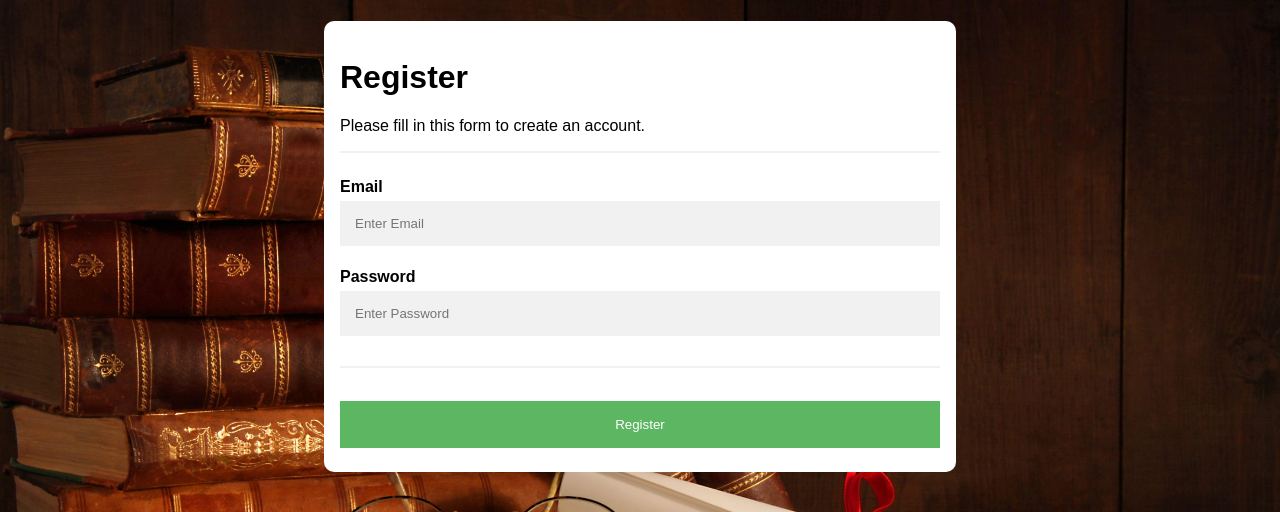
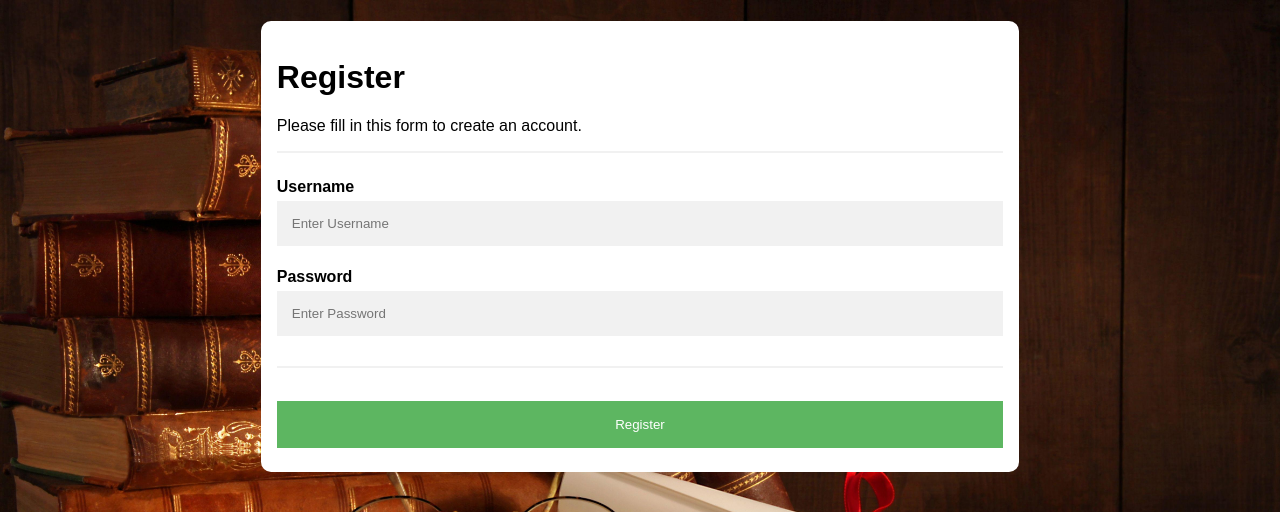
Before and after one commit to bharatkram/web-app-dev_2019501009, a Flask app: page /register in a window 1280 px wide. Shown: the top 512 px of the page. Run offline with Flask 2, Linux system fonts and the light colour scheme.

Commit message:
Task 2 completed.

```diff
--- a/project1/application.py
+++ b/project1/application.py
@@ -23,14 +23,21 @@ db = scoped_session(sessionmaker(bind=engine))
 
 @app.route("/")
 def index():
-    return render_template(index.html)
+    return render_template("index.html")
 
 
 @app.route("/register", methods = ["GET", "POST"])
 def register():
     if request.method == "GET":
-        return render_template("register.html", flag = True)
+        return render_template("register.html", act = 0)
     else:
-        name = request.form.get("email")
-        msg = "Hello " + name
-        return render_template("register.html", flag = False, msg = msg)
+        name = request.form.get("usr")
+        user = db.execute("SELECT username FROM users WHERE username = :name", {"name": name}).fetchone()
+        if user is None:
+            psw = request.form.get("psw")
+            db.execute("INSERT INTO users (username, password) VALUES (:name, :psw)", {"name":name, "psw":psw})
+            print(f"Added user with username: {name}.")
+            db.commit()
+            return render_template("register.html", act = 1)
+        else:
+            return render_template("register.html", act = -1)
--- a/project1/templates/register.html
+++ b/project1/templates/register.html
@@ -14,7 +14,7 @@
         padding: 16px;
         background-color: white;
         border-radius: 10px;
-        width: 50%;
+        width: 60%;
         margin: auto;
     }
 
@@ -55,14 +55,18 @@
     }
 
     .success {
-        color: white;
+        color: green;
+    }
+
+    h4 {
+        color: red;
     }
 {% endblock %}
 
 {% block heading %}{% endblock %}
 
 {% block body %}
-    {% if flag %}
+    {% if act == 0 %}
         <div class="registration">
             <form action =  "/register" method = "POST">
                 <div class="container">
@@ -70,8 +74,8 @@
                     <p>Please fill in this form to create an account.</p>
                     <hr>
 
-                    <label for="email"><b>Email</b></label>
-                    <input type="text" placeholder="Enter Email" name="email" required>
+                    <label for="usr"><b>Username</b></label>
+                    <input type="text" placeholder="Enter Username" name="usr" required>
 
                     <label for="psw"><b>Password</b></label>
                     <input type="password" placeholder="Enter Password" name="psw" required>
@@ -81,9 +85,32 @@
                 </div>
             </form>
         </div>
+    {% elif act == 1 %}
+        <div class="registration">
+            <div class="container">
+                <h1 class = "success">Register Succesful!</h1>
+                <p>Please continue to the <a href = "login.html">login</a> page.</p>
+            </div>
+        </div>
     {% else %}
-        <p class = "success">
-            {{ msg }}
-        </p>
+    <div class="registration">
+        <form action =  "/register" method = "POST">
+            <div class="container">
+                <h1>Register</h1>
+                <h4>User name already exists. Please choose another.</h4>
+                <p>Please fill in this form to create an account.</p>
+                <hr>
+
+                <label for="usr"><b>Username</b></label>
+                <input type="text" placeholder="Enter Username" name="usr" required>
+
+                <label for="psw"><b>Password</b></label>
+                <input type="password" placeholder="Enter Password" name="psw" required>
+
+                <hr>
+                <button class="registerbtn">Register</button>
+            </div>
+        </form>
+    </div>
     {% endif %}
 {% endblock %}
```
Also changed, not shown: project1/README.md.
